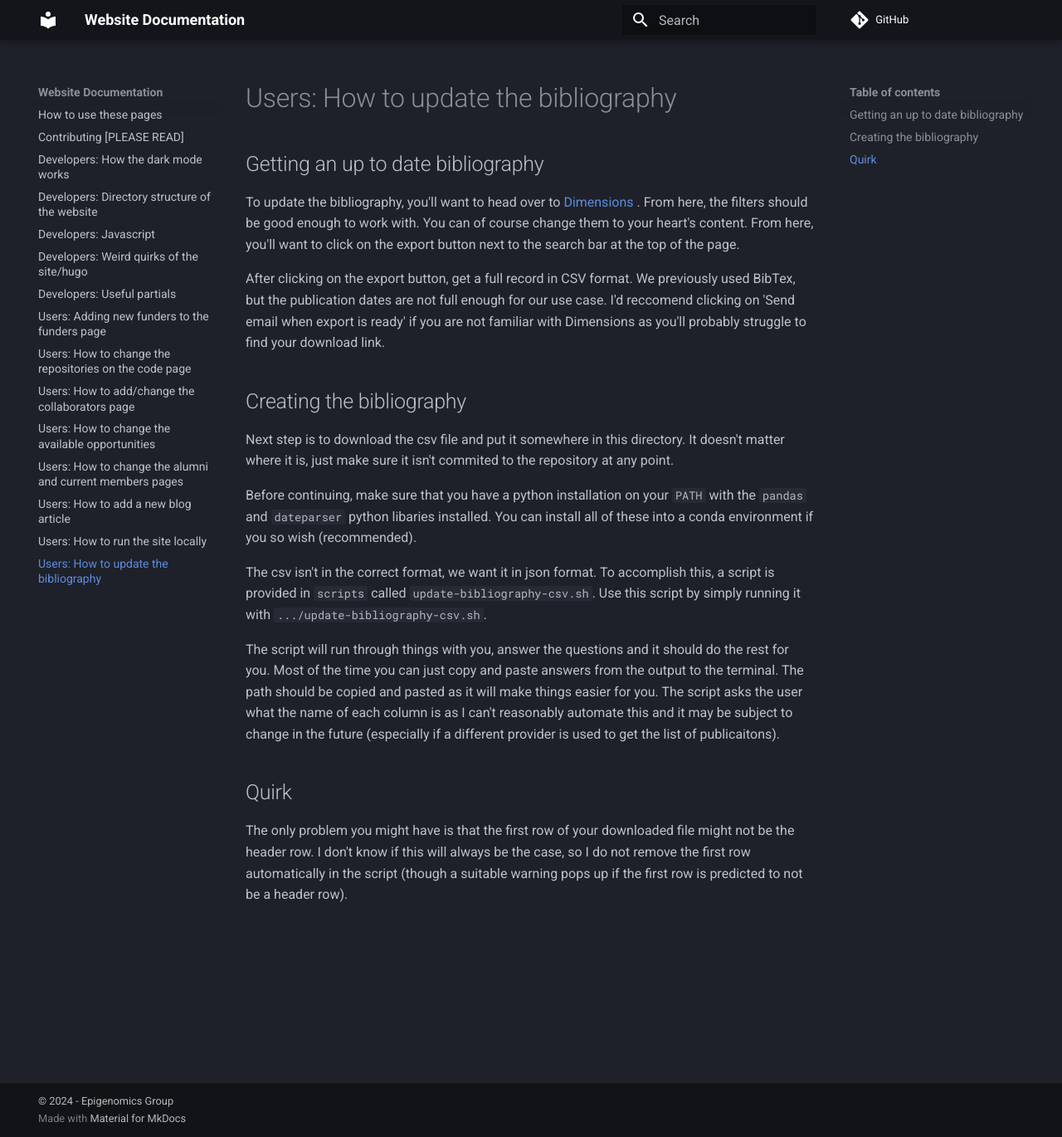
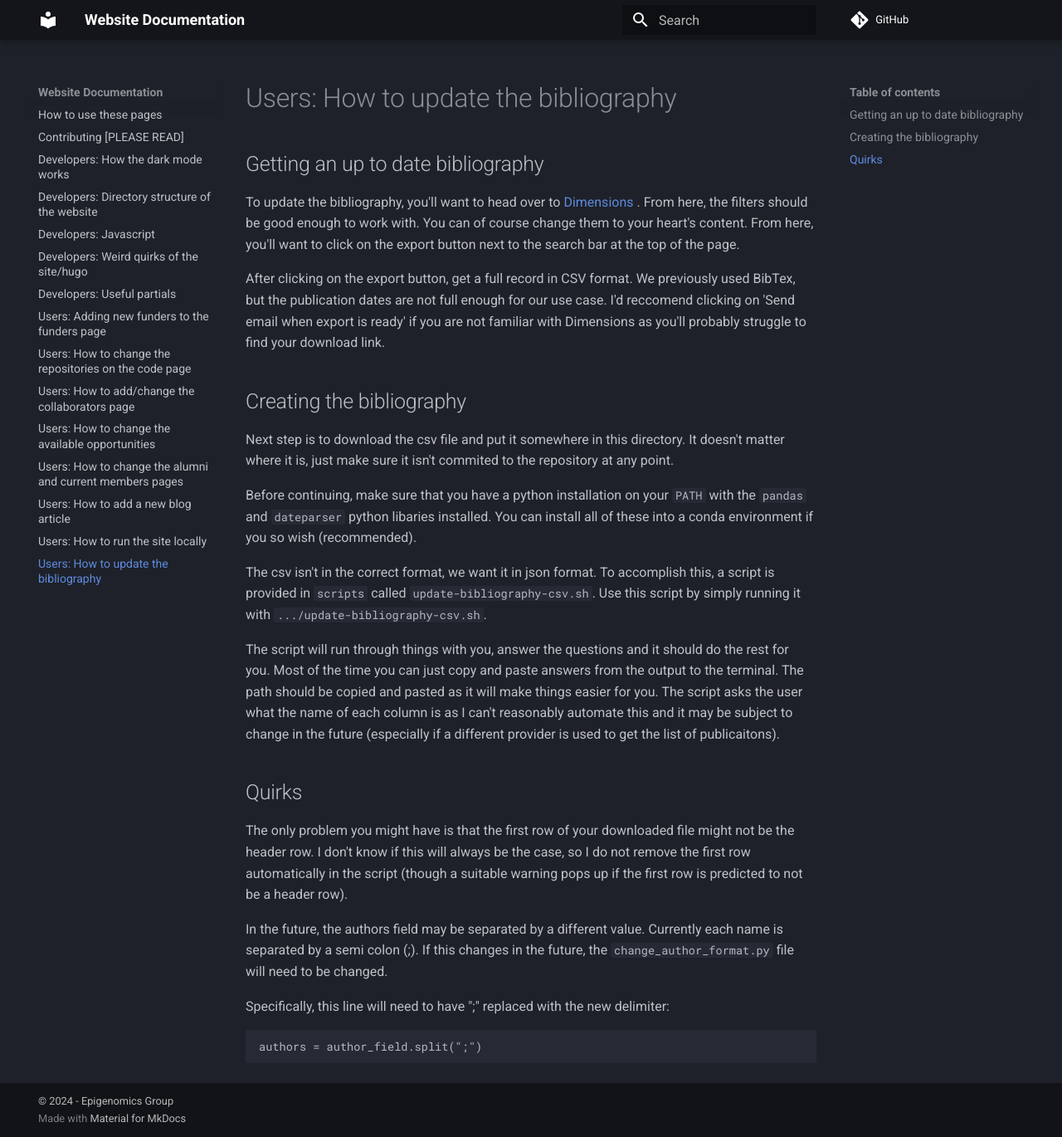
Before and after one commit to EpigeneticsExeter/EpigenomicsLabWeb, an MkDocs documentation site: the page built from documentation/docs/Users-update-bibliography.md, in a window 1280 px wide and 1370 px high. Shown: the whole window at 83% size. Built offline with MkDocs 1.6.1 and Material for MkDocs 9.7.7, drawn with Linux system fonts in a browser that asks for light colours; comment, search, counter and statistics services are not loaded.

Commit message:
docs: add potential problem with author delimiter

````diff
--- a/documentation/docs/Users-update-bibliography.md
+++ b/documentation/docs/Users-update-bibliography.md
@@ -36,9 +36,18 @@ column is as I can't reasonably automate this and it may be subject to change
 in the future (especially if a different provider is used to get the list
 of publicaitons).
 
-## Quirk
+## Quirks
 
 The only problem you might have is that the first row of your downloaded file
 might not be the header row. I don't know if this will always be the case, so I
 do not remove the first row automatically in the script (though a suitable
 warning pops up if the first row is predicted to not be a header row).
+
+In the future, the authors field may be separated by a different value.
+Currently each name is separated by a semi colon (;). If this changes in the
+future, the `change_author_format.py` file will need to be changed.
+
+Specifically, this line will need to have ";" replaced with the new delimiter:
+```python
+authors = author_field.split(";")
+```
````
